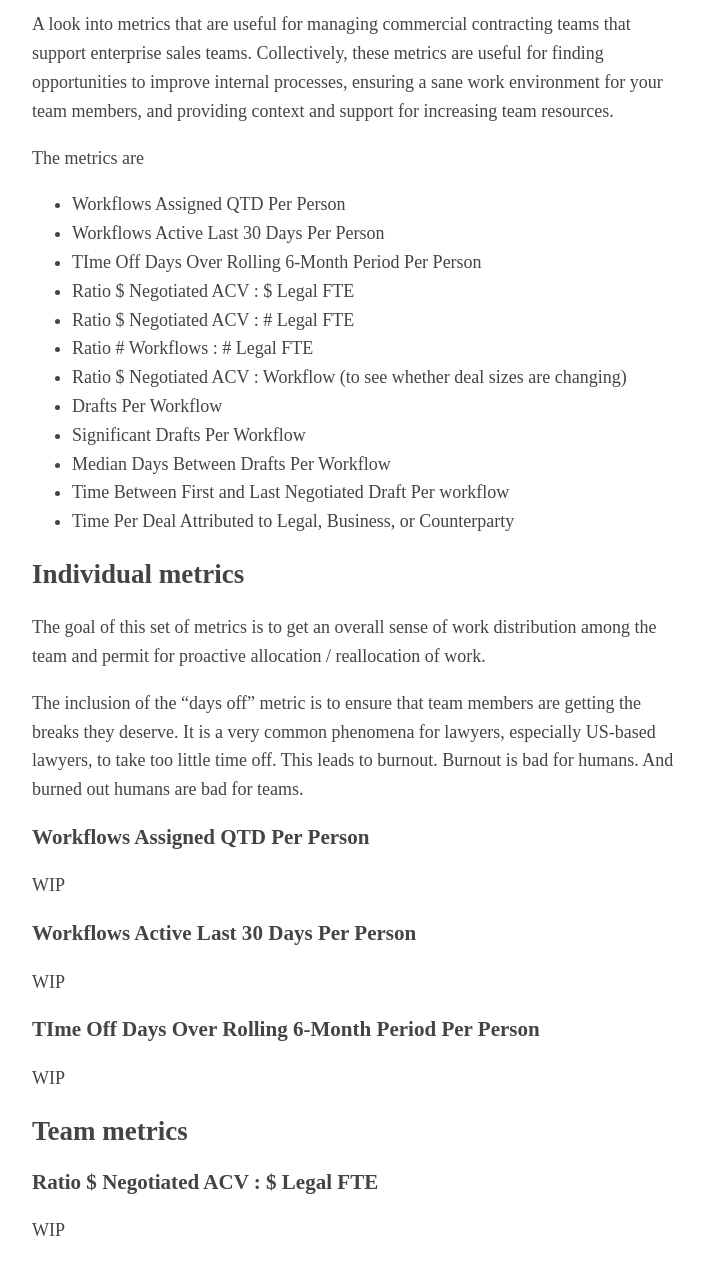
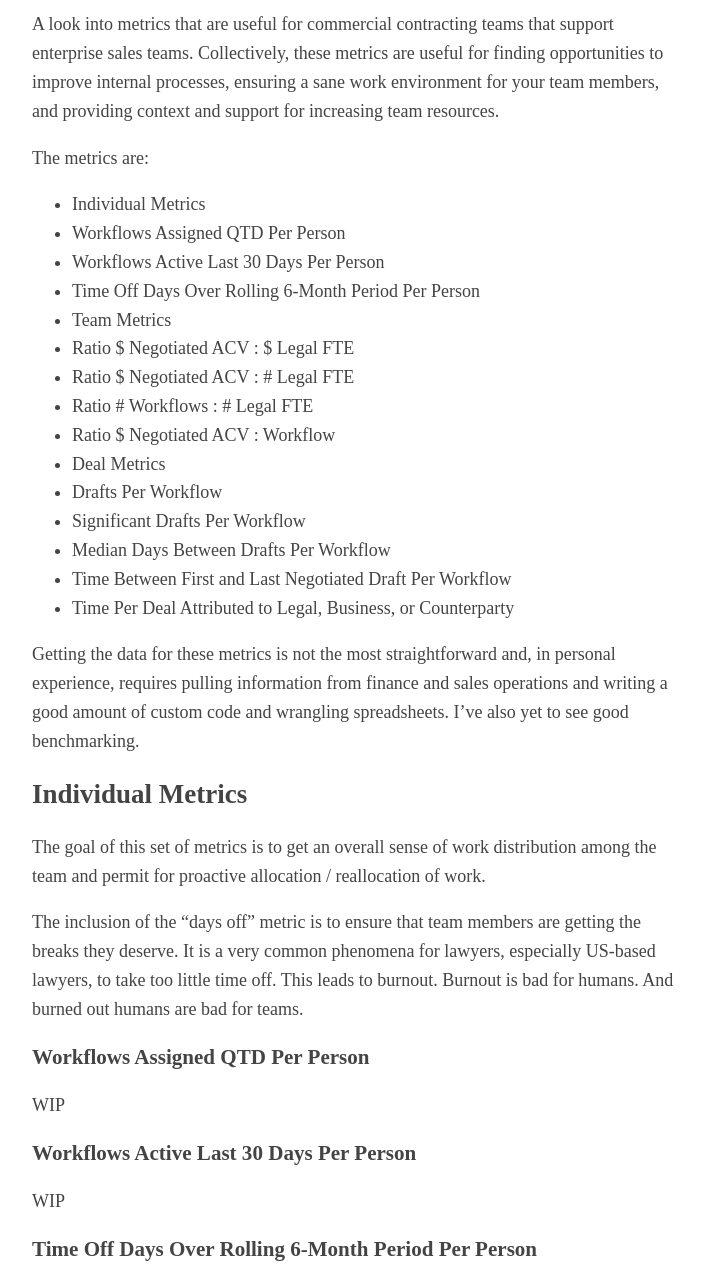
Before and after one commit to vqc/vqc.github.io, a plain HTML site: page metrics.html in a window 1280 px wide. Shown: the part 140-1408 px from the top of the page, without its empty margins (283-987 px from the left). Drawn offline with Linux system fonts and the light colour scheme.

Commit message:
Update metrics.html

```diff
--- a/metrics.html
+++ b/metrics.html
@@ -32,33 +32,37 @@
     </head>
     <body>
 
-<h1 id="metrics-for-sales-side-commercial-contracting-teams">Metrics for sales-side commercial contracting teams</h1>
-<p>A look into metrics that are useful for managing commercial contracting teams that support enterprise sales teams. Collectively, these metrics are useful for finding opportunities to improve internal processes, ensuring a sane work environment for your team members, and providing context and support for increasing team resources.</p>
-<p>The metrics are</p>
+<h1 id="metrics-for-sales-side-commercial-contracting-teams">Metrics for Sales-side Commercial Contracting Teams</h1>
+<p>A look into metrics that are useful for commercial contracting teams that support enterprise sales teams. Collectively, these metrics are useful for finding opportunities to improve internal processes, ensuring a sane work environment for your team members, and providing context and support for increasing team resources.</p>
+<p>The metrics are:</p>
 <ul>
+<li>Individual Metrics</li>
 <li>Workflows Assigned QTD Per Person</li>
 <li>Workflows Active Last 30 Days Per Person</li>
-<li>TIme Off Days Over Rolling 6-Month Period Per Person</li>
+<li>Time Off Days Over Rolling 6-Month Period Per Person</li>
+<li>Team Metrics</li>
 <li>Ratio $ Negotiated ACV : $ Legal FTE</li>
 <li>Ratio $ Negotiated ACV : # Legal FTE</li>
 <li>Ratio # Workflows : # Legal FTE</li>
-<li>Ratio $ Negotiated ACV : Workflow (to see whether deal sizes are changing)</li>
+<li>Ratio $ Negotiated ACV : Workflow</li>
+<li>Deal Metrics</li>
 <li>Drafts Per Workflow</li>
 <li>Significant Drafts Per Workflow</li>
 <li>Median Days Between Drafts Per Workflow</li>
-<li>Time Between First and Last Negotiated Draft Per workflow</li>
+<li>Time Between First and Last Negotiated Draft Per Workflow</li>
 <li>Time Per Deal Attributed to Legal, Business, or Counterparty</li>
 </ul>
-<h2 id="individual-metrics">Individual metrics</h2>
+<p>Getting the data for these metrics is not the most straightforward and, in personal experience, requires pulling information from finance and sales operations and writing a good amount of custom code and wrangling spreadsheets. I’ve also yet to see good benchmarking.</p>
+<h2 id="individual-metrics">Individual Metrics</h2>
 <p>The goal of this set of metrics is to get an overall sense of work distribution among the team and permit for proactive allocation / reallocation of work. </p>
 <p>The inclusion of the “days off” metric is to ensure that team members are getting the breaks they deserve. It is a very common phenomena for lawyers, especially US-based lawyers, to take too little time off. This leads to burnout. Burnout is bad for humans. And burned out humans are bad for teams.</p>
 <h3 id="workflows-assigned-qtd-per-person">Workflows Assigned QTD Per Person</h3>
 <p>WIP</p>
 <h3 id="workflows-active-last-30-days-per-person">Workflows Active Last 30 Days Per Person</h3>
 <p>WIP</p>
-<h3 id="time-off-days-over-rolling-6-month-period-per-person">TIme Off Days Over Rolling 6-Month Period Per Person</h3>
+<h3 id="time-off-days-over-rolling-6-month-period-per-person">Time Off Days Over Rolling 6-Month Period Per Person</h3>
 <p>WIP</p>
-<h2 id="team-metrics">Team metrics</h2>
+<h2 id="team-metrics">Team Metrics</h2>
 <h3 id="ratio-negotiated-acv-legal-fte">Ratio $ Negotiated ACV : $ Legal FTE</h3>
 <p>WIP</p>
 <h3 id="ratio-negotiated-acv-legal-fte">Ratio $ Negotiated ACV : # Legal FTE</h3>
@@ -66,9 +70,10 @@
 <p>Early on might rely on a # Sales FTE : # Legal FTE instead of a $ ratio. But over time. </p>
 <h3 id="ratio-workflows-legal-fte">Ratio # Workflows : # Legal FTE</h3>
 <p>WIP</p>
-<h3 id="ratio-negotiated-acv-workflow-to-see-whether-deal-sizes-are-changing-">Ratio $ Negotiated ACV : Workflow (to see whether deal sizes are changing)</h3>
+<h3 id="ratio-negotiated-acv-workflow">Ratio $ Negotiated ACV : Workflow</h3>
 <p>WIP</p>
-<h2 id="deal-specific-metrics">Deal specific metrics</h2>
+<p>(to see whether deal sizes are changing)</p>
+<h2 id="deal-metrics">Deal Metrics</h2>
 <p>A focus for these metrics is on the parts of the deal process that can be influenced by the legal team. </p>
 <p>For instance, it may not be too useful, from the legal team&#39;s perspective, to consider the time it takes to go from workflow launch to a signed deal. Very often the signature process is something that is influenced by the sales team and the counterparty, and it can be the case that the legal team has completed the final version of the document, and signature will take another two weeks because of a process issue on the counterparty side.</p>
 <h3 id="drafts-per-workflow">Drafts Per Workflow</h3>
```
